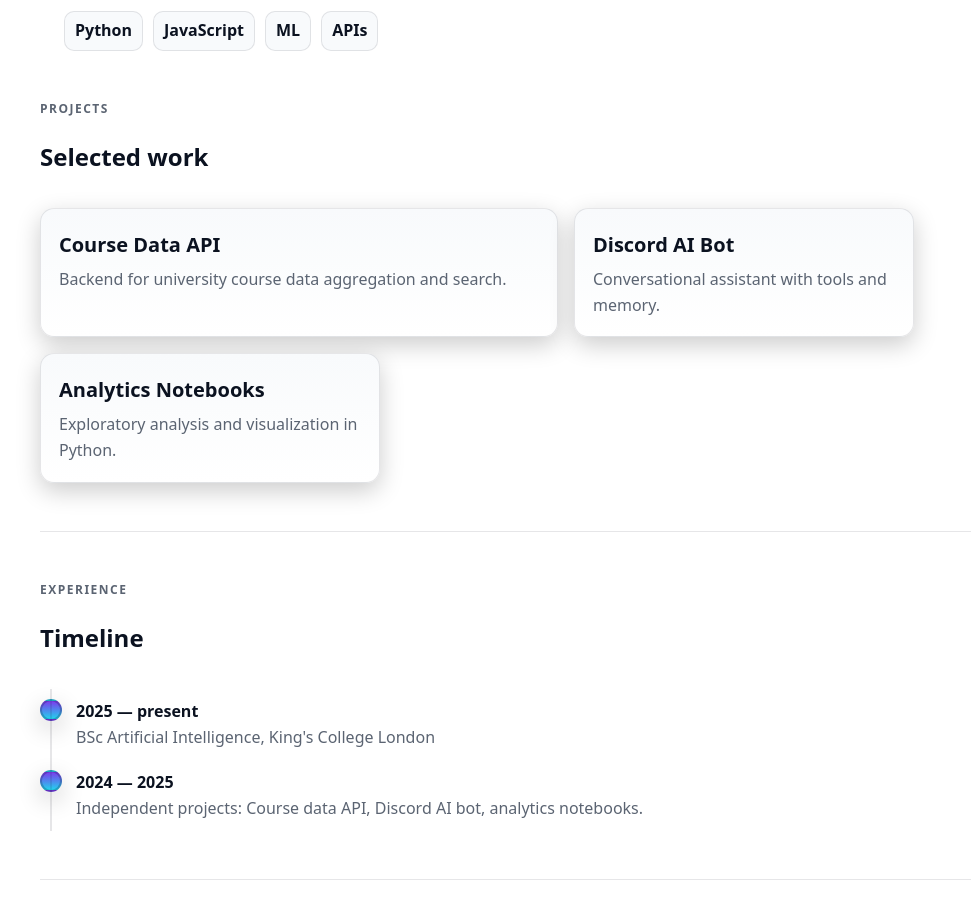
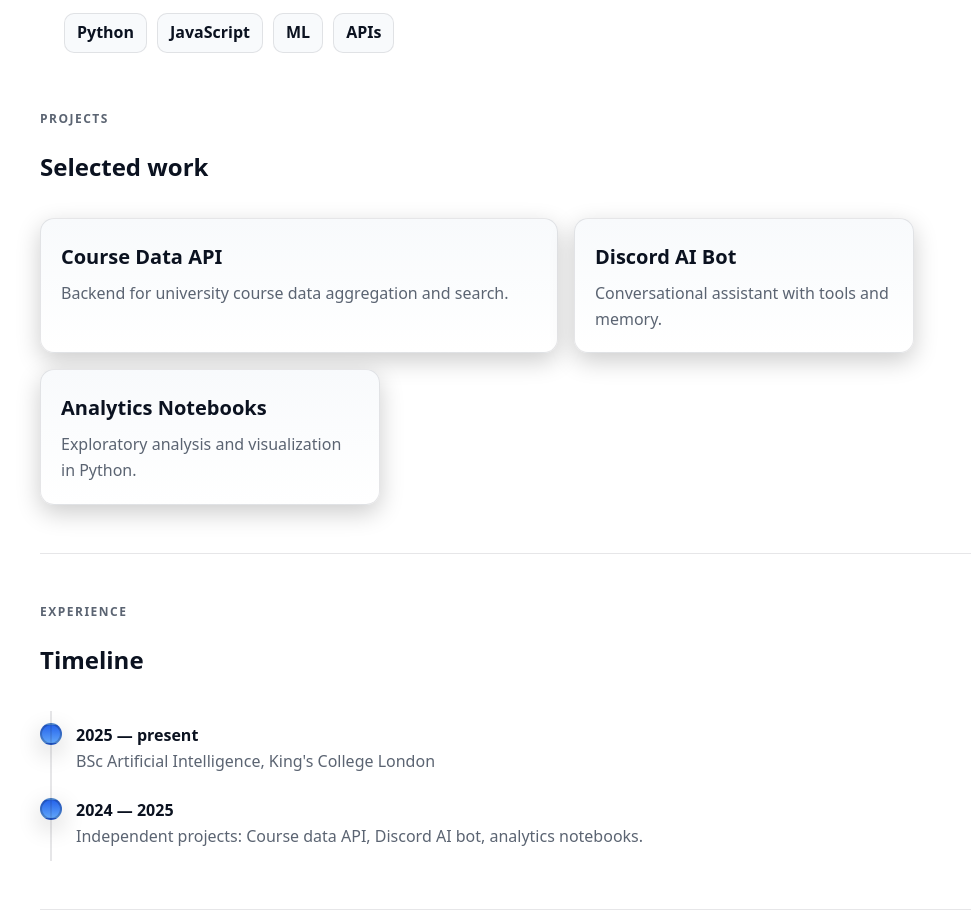
Before and after one commit to AsadDeerow/asaddeerow-site, a plain HTML site: page index.html in a window 1280 px wide. Shown: the part 261-1176 px from the top of the page, without its empty margins (74-1045 px from the left). Drawn offline with Linux system fonts and the light colour scheme.

Commit message:
updatedUI

```diff
--- a/style.css
+++ b/style.css
@@ -4,8 +4,8 @@
     --text: #e6edf3;
     --muted: #9aa4b2;
     --line: rgba(255,255,255,.08);
-    --accent: #7c3aed;
-    --accent-2: #22d3ee;
+    --accent: #2563eb;
+    --accent-2: #60a5fa;
     --radius: 14px;
     --shadow: 0 8px 24px rgba(0,0,0,.2);
     --maxw: 1100px;
@@ -33,17 +33,19 @@ nav { position: sticky; top: 0; backdrop-filter: saturate(140%) blur(8px); backg
 .nav-inner { display:flex; align-items:center; justify-content:space-between; gap:16px; padding: 12px 24px; max-width: var(--maxw); margin: 0 auto; }
 .brand { font-weight: 800; letter-spacing: 0.2px; }
 .nav-links { display:flex; gap: 10px; flex-wrap: wrap; }
-.btn { display:inline-flex; align-items:center; gap:10px; padding:10px 14px; border-radius:12px; border:1px solid var(--line); background: linear-gradient(180deg, var(--bg-elev), var(--bg)); box-shadow: var(--shadow); font-weight: 700; cursor: pointer; }
-.btn:hover { transform: translateY(-1px); transition: 180ms ease; }
+.btn { display:inline-flex; align-items:center; gap:10px; padding:10px 14px; border-radius:12px; border:1px solid var(--line); background: linear-gradient(180deg, var(--bg-elev), var(--bg)); box-shadow: var(--shadow); font-weight: 700; cursor: pointer; transition: transform 180ms ease, box-shadow 180ms ease, border-color 180ms ease; }
+.btn:hover { transform: translateY(-1px); box-shadow: 0 12px 32px rgba(0,0,0,.25); }
 .btn.primary { border: none; background: linear-gradient(90deg, var(--accent), var(--accent-2)); color: #081018; }
 .btn.ghost { background: transparent; box-shadow: none; }
+.btn.ghost:hover { background: rgba(37, 99, 235, 0.08); border-color: rgba(37, 99, 235, 0.25); }
 
 /* Hero */
-.hero { padding: 64px 24px 24px; }
+.hero { padding: 64px 24px 32px; }
 .hero h1 { font-size: clamp(32px, 6vw, 56px); line-height: 1.1; margin: 16px 0 12px; }
 .hero p { font-size: clamp(16px, 2.5vw, 20px); margin: 0; }
-.badges { display:flex; flex-wrap:wrap; gap: 10px; margin-top: 14px; }
-.badge { border: 1px solid var(--line); background: var(--bg-elev); padding: 6px 10px; border-radius: 10px; font-weight: 600; }
+.badges { display:flex; flex-wrap:wrap; gap: 10px; margin-top: 16px; }
+.badge { border: 1px solid var(--line); background: var(--bg-elev); padding: 6px 12px; border-radius: 10px; font-weight: 600; transition: border-color 180ms ease, background 180ms ease; }
+.badge:hover { border-color: rgba(37, 99, 235, 0.35); background: rgba(37, 99, 235, 0.05); }
 
 /* Sections */
 section { padding: 24px 0; }
@@ -55,17 +57,20 @@ section { padding: 24px 0; }
 .grid-2 { grid-template-columns: repeat(2, 1fr); }
 @media (max-width: 900px){ .grid-2 { grid-template-columns: 1fr; } }
 .cards { display:grid; grid-template-columns: repeat(12, 1fr); gap: 16px; }
-.card { grid-column: span 4; background: linear-gradient(180deg, var(--bg-elev), var(--bg)); border: 1px solid var(--line); border-radius: var(--radius); padding: 18px; box-shadow: var(--shadow); }
+.card { grid-column: span 4; background: linear-gradient(180deg, var(--bg-elev), var(--bg)); border: 1px solid var(--line); border-radius: var(--radius); padding: 20px; box-shadow: var(--shadow); transition: transform 180ms ease, box-shadow 180ms ease, border-color 180ms ease; }
+.card:hover { transform: translateY(-2px); box-shadow: 0 12px 32px rgba(0,0,0,.3); border-color: rgba(37, 99, 235, 0.25); }
 .card.wide { grid-column: span 6; }
-.card h3 { margin: 2px 0 6px; font-size: 20px; }
+.card h3 { margin: 2px 0 8px; font-size: 20px; }
 .card p { margin: 0; color: var(--muted); }
 @media (max-width: 900px){ .card, .card.wide { grid-column: 1 / -1; } }
 
 /* Timeline */
 .timeline { position: relative; }
 .timeline::before { content:""; position:absolute; left:10px; top:0; bottom:0; width:2px; background: var(--line); }
-.t-item { display:grid; grid-template-columns: 24px 1fr; gap:12px; padding: 10px 0; }
-.t-dot { width: 22px; height:22px; border-radius: 50%; background: linear-gradient(180deg, var(--accent), var(--accent-2)); border: 2px solid rgba(0,0,0,.2); box-shadow: var(--shadow); }
+.t-item { display:grid; grid-template-columns: 24px 1fr; gap:12px; padding: 12px 0; transition: transform 180ms ease; }
+.t-item:hover { transform: translateX(2px); }
+.t-dot { width: 22px; height:22px; border-radius: 50%; background: linear-gradient(180deg, var(--accent), var(--accent-2)); border: 2px solid rgba(0,0,0,.2); box-shadow: var(--shadow); transition: transform 180ms ease; }
+.t-item:hover .t-dot { transform: scale(1.1); }
 
 /* Footer */
 footer { border-top:1px solid var(--line); margin-top: 32px; padding: 24px 0 48px; color: var(--muted); }
```
